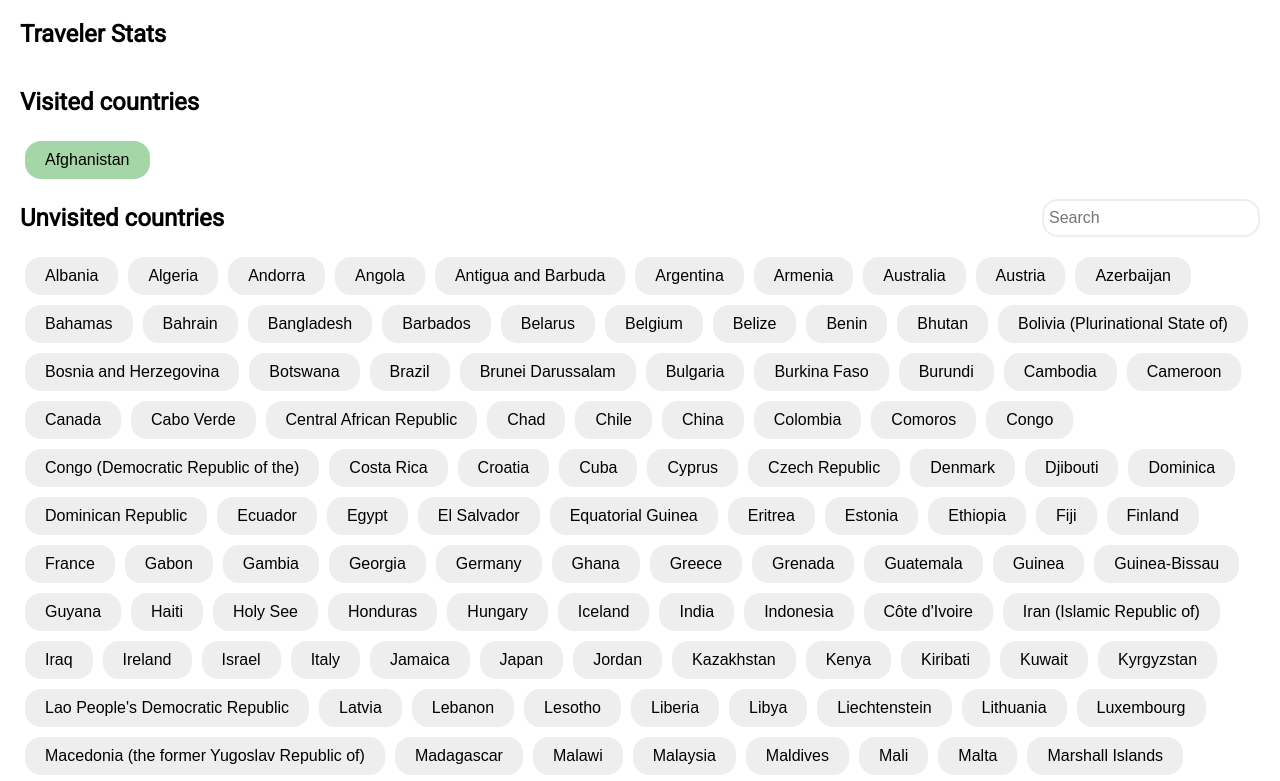
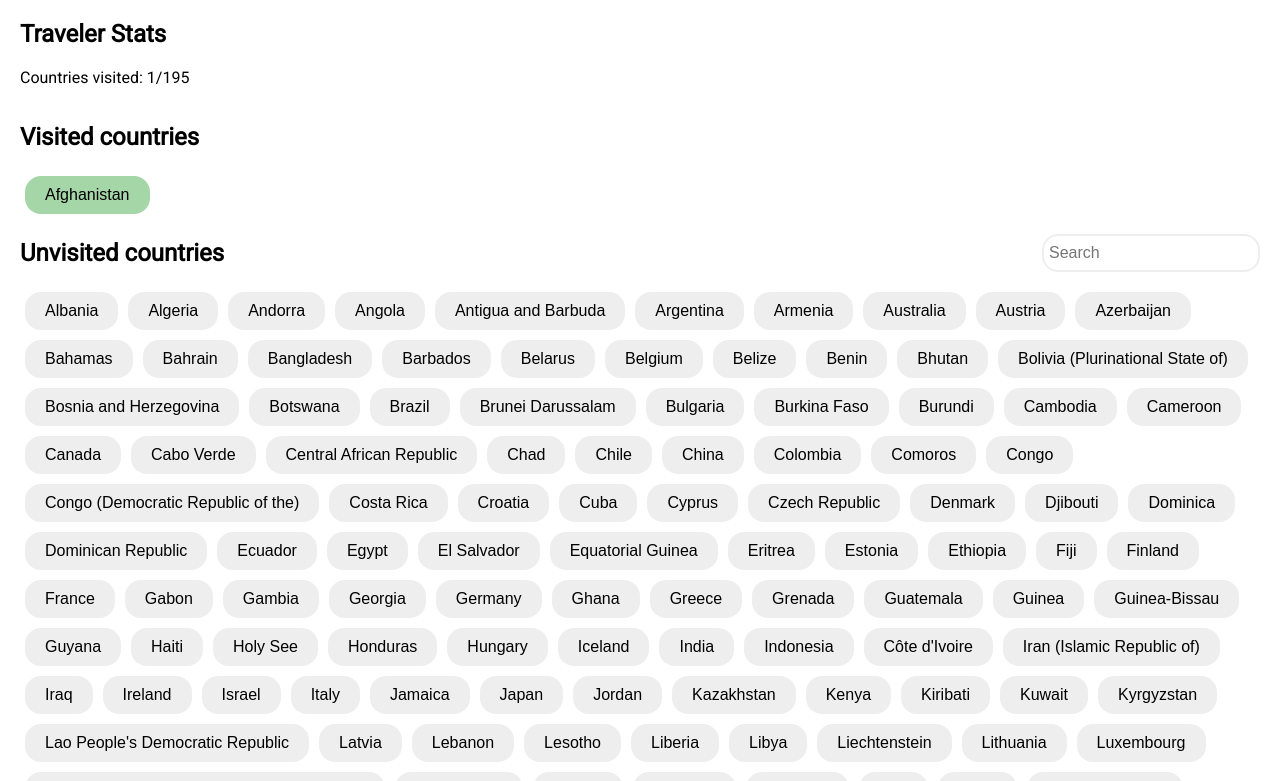
Before and after one commit to tomas-cani/flagcount, a plain HTML site: page index.html in a window 1280 px wide. Both pictures are taken after a click on the button "Afghanistan". Shown: the top 781 px of the page. Drawn offline with Linux system fonts and the light colour scheme.

Commit message:
Add flag count

```diff
--- a/app.js
+++ b/app.js
@@ -1,37 +1,17 @@
-function createCountryList(countries) {
-  const countryList = document.createElement('section');
-  countryList.classList.add('country-list');
-  countries.forEach(country => {
-    const countryElement = document.createElement('button');
-    countryElement.classList.add('country');
-    const countryName = document.createTextNode(country.name);
-    countryElement.appendChild(countryName);
-    countryList.appendChild(countryElement);
-  });
-  addEventListenerToCountryList(countryList);
-  return countryList;
-}
-
-function addEventListenerToCountryList(countryList) {
-  countryList.addEventListener('click', event => {
-    const target = event.target;
-    if (target.matches('.country')) {
-      const country = countries.find(country => country.name === target.textContent);
-      country.visited = !country.visited;
-      onCountriesChange();
-    }
-  });
-}
-
 function filterCountries(countries, keyword, visited) {
   return countries.filter(country =>
     country.name.toLowerCase().includes(keyword.toLowerCase()) && country.visited === visited);
+}
+
+function getVisitedCountries() {
+  return filterCountries(countryData, '', true);
 }
 
 function onCountriesChange() {
   const filter = document.querySelector('.unvisited-countries-filter').value;
   renderUnvisitedCountries(filter);
   renderVisitedCountries();
+  renderFlagCount();
 }
 
 function renderCountries(countries, parent) {
@@ -46,14 +26,14 @@ function renderCountries(countries, parent) {
 }
 
 function renderUnvisitedCountries(filter) {
-  renderCountries(filterCountries(countries, filter, false), '.unvisited-countries');
+  renderCountries(filterCountries(countryData, filter, false), '.unvisited-countries');
 }
 
 function renderVisitedCountries() {
-  renderCountries(filterCountries(countries, '', true), '.visited-countries');
+  renderCountries(getVisitedCountries(), '.visited-countries');
 }
 
 const countryFilter = document.querySelector('.unvisited-countries-filter');
 countryFilter.addEventListener('input', event => renderUnvisitedCountries(event.target.value));
 
-renderCountries(countries, '.unvisited-countries');
+renderCountries(countryData, '.unvisited-countries');
--- a/countries.js
+++ b/country-data.js
@@ -1,4 +1,4 @@
-var countries = [
+const countryData = [
   {
     name: 'Afghanistan',
     id: 'AFG',
--- /dev/null
+++ b/country-list.js
@@ -0,0 +1,24 @@
+function createCountryList(countries) {
+  const countryList = document.createElement('section');
+  countryList.classList.add('country-list');
+  countries.forEach(country => {
+    const countryElement = document.createElement('button');
+    countryElement.classList.add('country');
+    const countryName = document.createTextNode(country.name);
+    countryElement.appendChild(countryName);
+    countryList.appendChild(countryElement);
+  });
+  addEventListenerToCountryList(countryList, countries);
+  return countryList;
+}
+
+function addEventListenerToCountryList(countryList, countries) {
+  countryList.addEventListener('click', event => {
+    const target = event.target;
+    if (target.matches('.country')) {
+      const country = countries.find(country => country.name === target.textContent);
+      country.visited = !country.visited;
+      onCountriesChange();
+    }
+  });
+}
--- /dev/null
+++ b/flag-count.js
@@ -0,0 +1,4 @@
+function renderFlagCount() {
+  const flagCountElement = document.querySelector('.flag-count');
+  flagCountElement.textContent = `${getVisitedCountries().length}/195`;
+}
--- a/index.html
+++ b/index.html
@@ -7,12 +7,15 @@
   <meta name="viewport" content="width=device-width, initial-scale=1">
   <link href="https://fonts.googleapis.com/css?family=Roboto" rel="stylesheet">
   <link rel="stylesheet" type="text/css" media="screen" href="main.css" />
-  <script defer src="countries.js"></script>
+  <script defer src="country-data.js"></script>
+  <script defer src="country-list.js"></script>
+  <script defer src="flag-count.js"></script>
   <script defer src="app.js"></script>
 </head>
 <body>
   <section class="traveler-stats">
     <h1>Traveler Stats</h1>
+    <p>Countries visited: <span class="flag-count">0/195</span></p>
   </section>
 
   <section class="visited-countries">
```
